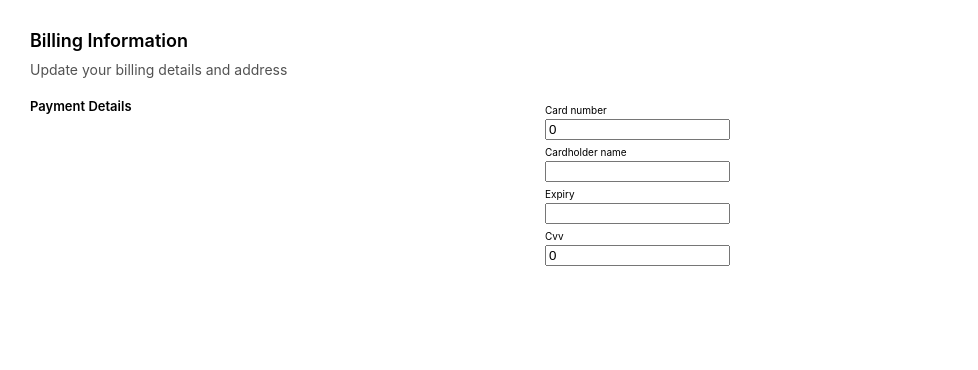
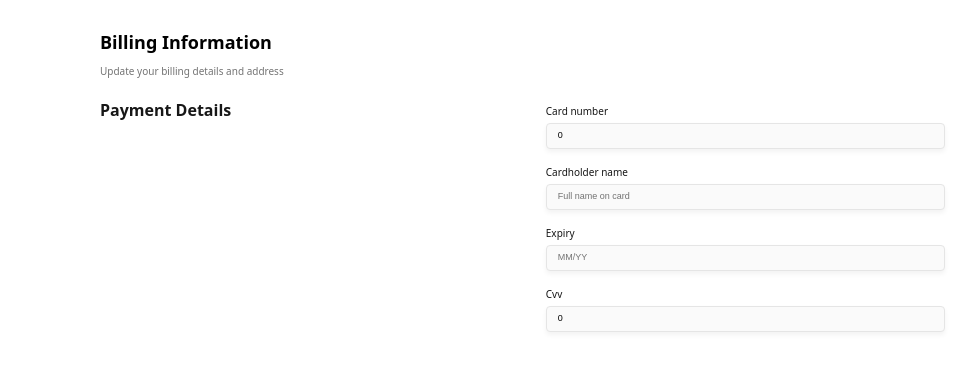
Before and after one commit to ShahriarSaleque/billingSection, a React (Create React App) app: page / in a window 1280 px wide. Shown: the top 370 px of the page, without its empty margins (0-978 px from the left). Built offline with nearby package versions, Linux system fonts and the light colour scheme.

Commit message:
adding styles

```diff
--- a/src/App.css
+++ b/src/App.css
@@ -1,3 +1,16 @@
 .container {
-  padding: 30px;
+  padding: 30px 100px;
+  font-family:
+    'Noto Sans',
+    system-ui,
+    -apple-system,
+    BlinkMacSystemFont,
+    'Segoe UI',
+    Roboto,
+    Oxygen,
+    Ubuntu,
+    Cantarell,
+    'Open Sans',
+    'Helvetica Neue',
+    sans-serif;
 }
--- a/src/components/HeaderComponent/HeaderComponent.module.scss
+++ b/src/components/HeaderComponent/HeaderComponent.module.scss
@@ -6,6 +6,6 @@
 
 .text {
   font-weight: 400;
-  font-size: 14px;
-  color: #525252;
+  font-size: 10px;
+  color: #737373;
 }
--- a/src/components/PaymentDetailsComponent/PaymentDetailsContainer.module.scss
+++ b/src/components/PaymentDetailsComponent/PaymentDetailsContainer.module.scss
@@ -1,17 +1,49 @@
 .container {
   display: flex;
   margin-top: 20px;
-  width: 700px;
+  width: 66vw;
   justify-content: space-between;
 }
 
 .header {
   font-weight: 600;
-  font-size: 13px;
+  font-size: 16px;
+  line-height: 24px;
+  color: #171717;
+  font-weight: 700;
 }
 
 .input-component {
+  margin-bottom: 10px;
+
   label {
     font-size: 10px;
+    line-height: 20px;
+    font-weight: 400;
+    color: #171717;
+  }
+
+  input {
+    font-size: 9px;
+    background-color: #fafafa;
+    border: 1px solid #e5e5e5;
+    width: 30vw;
+    height: 20px;
+    border-radius: 4px;
+    box-shadow: 0 3px 5px rgba(0, 0, 0, 0.05);
+    padding-left: 11px;
+    padding-bottom: 3px;
+
+    &::placeholder {
+      color: #737373;
+      font-size: 9px;
+    }
+
+    &:focus {
+      border-color: red !important;
+    }
   }
 }
+
+.expiry-cvv-container {
+}
--- a/src/components/PaymentDetailsComponent/PaymentForm.tsx
+++ b/src/components/PaymentDetailsComponent/PaymentForm.tsx
@@ -26,7 +26,11 @@ const PaymentForm = () => {
               <label htmlFor="cardNumber">Card number</label>
             </div>
             <div>
-              <Field name="cardNumber" type="number" />
+              <Field
+                name="cardNumber"
+                type="number"
+                placeholder="1234 1234 1234 1234"
+              />
             </div>
             {errors.cardNumber && touched.cardNumber ? (
               <div>{errors.cardNumber}</div>
@@ -38,7 +42,7 @@ const PaymentForm = () => {
               <label htmlFor="cardHolderName">Cardholder name</label>
             </div>
             <div>
-              <Field name="cardHolderName" />
+              <Field name="cardHolderName" placeholder="Full name on card" />
             </div>
 
             {errors.cardHolderName && touched.cardHolderName ? (
@@ -46,12 +50,13 @@ const PaymentForm = () => {
             ) : null}
           </div>
 
+          <div className={styles['expiry-cvv-container']}>
             <div className={styles['input-component']}>
               <div>
                 <label htmlFor="expiryDate">Expiry</label>
               </div>
               <div>
-              <Field name="expiryDate" />
+                <Field name="expiryDate" placeholder="MM/YY" />
               </div>
               {errors.expiryDate && touched.expiryDate ? (
                 <div>{errors.expiryDate}</div>
@@ -64,9 +69,10 @@ const PaymentForm = () => {
                 <label htmlFor="cvv">Cvv</label>
               </div>
               <div>
-              <Field name="cvv" />
+                <Field name="cvv" placeholder="123" />
               </div>
               {errors.cvv && touched.cvv ? <div>{errors.cvv}</div> : null}
+            </div>
           </div>
         </Form>
       )}
```
Lines whose indentation alone changed are shown as unchanged.
